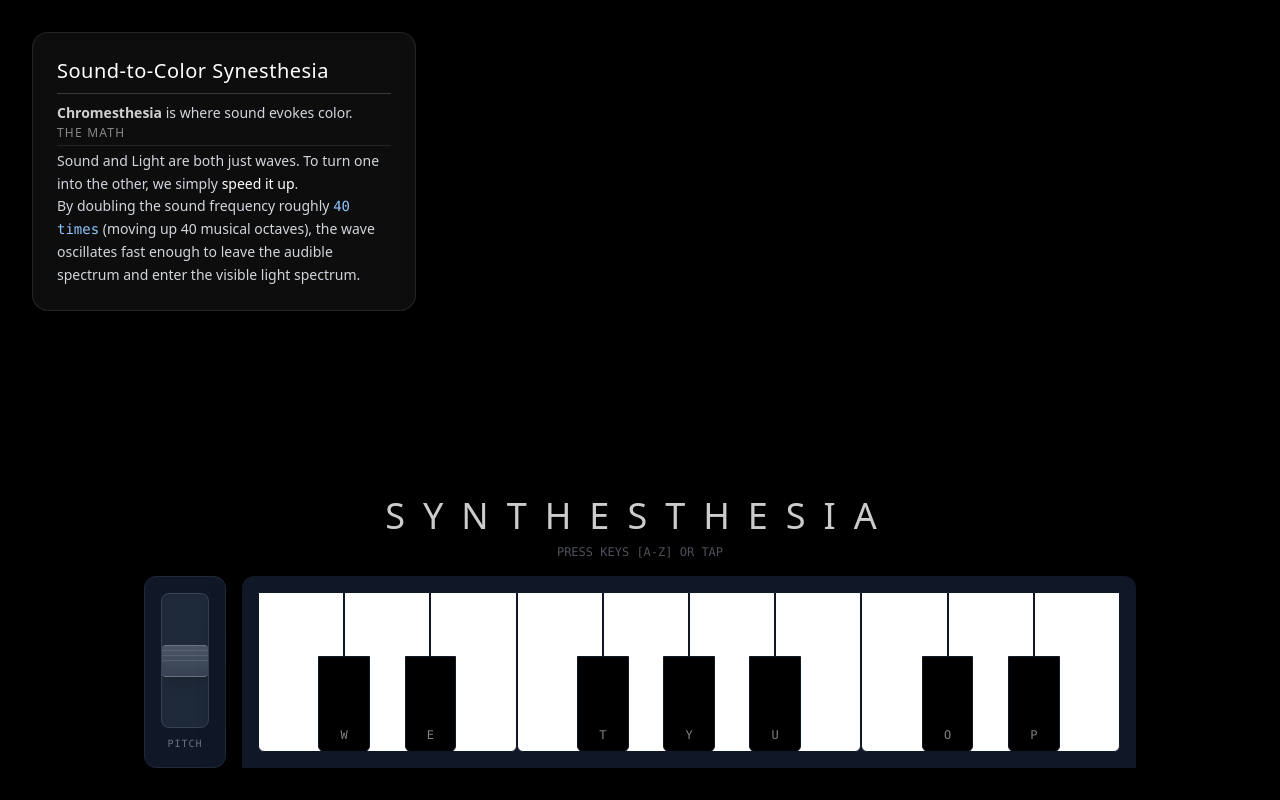
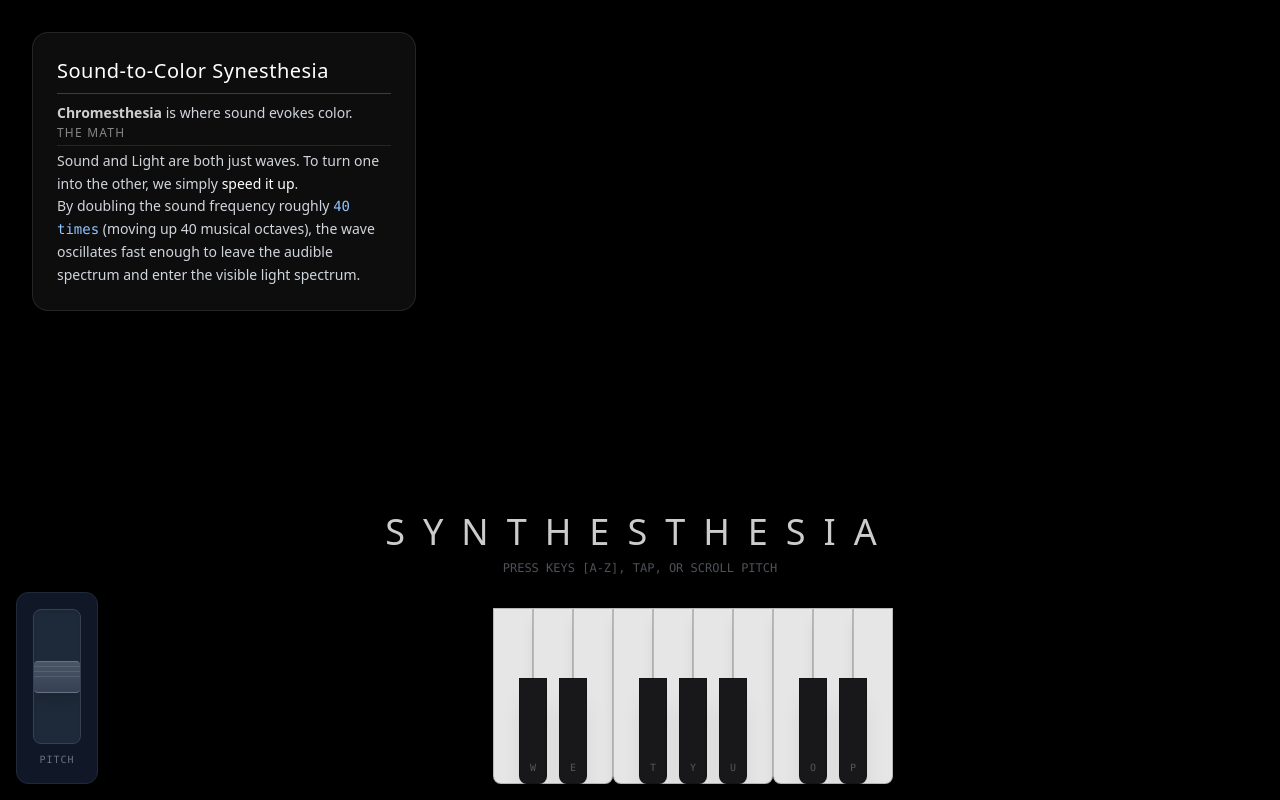
Before and after one commit to mvicari/synthesthesia, a React (Vite) app: page / in a window 1280 px wide. Built offline with nearby package versions, Linux system fonts and the light colour scheme.

Commit message:
Refine keyboard sizing and remove bulky container

```diff
--- a/src/App.tsx
+++ b/src/App.tsx
@@ -6,7 +6,7 @@ import { useAudio } from './utils/audio';
 import { NOTES, type Note } from './utils/notes';
 
 function App() {
-  const { playTone, stopTone, initAudio, setPitchBend: setAudioPitch } = useAudio();
+  const { playTone, stopTone, initAudio, setPitchBend: setAudioPitch, analyser } = useAudio();
   const [activeNotes, setActiveNotes] = useState<Set<number>>(new Set());
   const [ripples, setRipples] = useState<Ripple[]>([]);
   const [pitchBend, setPitchBend] = useState(0); // -2 to 2 semitones
@@ -122,7 +122,12 @@ function App() {
     <div className="relative w-screen h-screen bg-black flex flex-col justify-end overflow-hidden"
          onClick={initAudio}
     >
-      <Visualizer ripples={ripples} activeNotes={activeNotes} pitchBend={pitchBend} />
+      <Visualizer
+        ripples={ripples}
+        activeNotes={activeNotes}
+        pitchBend={pitchBend}
+        analyser={analyser.current}
+      />
 
       {/* Info Panel */}
       <div className="absolute top-4 left-4 md:top-8 md:left-8 z-40 max-w-[200px] md:max-w-sm pointer-events-none select-none">
@@ -146,18 +151,18 @@ function App() {
         </div>
       </div>
 
-      <div className="z-50 w-full max-w-5xl mx-auto mb-4 md:mb-8 px-2 md:px-4">
+      <div className="z-50 w-full mb-4 px-2 md:px-4">
         <div className="mb-2 md:mb-4 text-center">
           <h1 className="text-2xl md:text-4xl font-light tracking-[0.3em] md:tracking-[0.5em] text-white opacity-80 mix-blend-difference">
             SYNTHESTHESIA
           </h1>
           <p className="text-[10px] md:text-xs text-gray-400 mt-1 md:mt-2 font-mono opacity-50">
-            PRESS KEYS [A-Z] OR TAP
+            PRESS KEYS [A-Z], TAP, OR SCROLL PITCH
           </p>
         </div>
 
         {/* Controls Container */}
-        <div className="flex gap-2 md:gap-4 items-end justify-center w-full">
+        <div className="flex gap-2 md:gap-6 items-end justify-center w-full max-w-none">
           <Wheels
             onPitchBend={setPitchBend}
             pitchBend={pitchBend}
--- a/src/components/Keyboard.tsx
+++ b/src/components/Keyboard.tsx
@@ -11,19 +11,16 @@ interface KeyboardProps {
 
 export const Keyboard: React.FC<KeyboardProps> = ({ notes, activeNotes, onPlay, onStop }) => {
   return (
-    <div className="flex justify-center items-end h-32 md:h-48 w-full select-none relative bg-gray-900 p-2 md:p-4 rounded-t-xl shadow-2xl overflow-hidden">
+    <div className="flex justify-center items-end h-32 md:h-44 w-full select-none relative overflow-visible">
       {notes.map((note) => {
         const isActive = activeNotes.has(note.frequency);
         const color = frequencyToHSL(note.frequency);
 
-        const baseClass = "relative border border-gray-900 rounded-b-md transition-all duration-100 cursor-pointer z-10 touch-none";
-        // White keys: flexible width to fill container
-        const whiteClass = `h-full flex-1 min-w-[20px] bg-white text-black hover:bg-gray-100 active:scale-95 origin-top ${isActive ? '!bg-gray-200 shadow-[0_0_20px_rgba(255,255,255,0.5)]' : ''}`;
-        // Black keys: absolute positioning or negative margins.
-        // With flex layout for white keys, negative margins on black keys works if they are inserted in flow.
-        // But scaling them is tricky.
-        // Let's stick to the current linear rendering but adjust sizing.
-        const blackClass = `h-[60%] w-[6%] bg-black text-white -mx-[3%] z-20 hover:bg-gray-800 active:scale-95 origin-top ${isActive ? '!bg-gray-700 shadow-[0_0_15px_rgba(255,255,255,0.3)]' : ''}`;
+        const baseClass = "relative border border-black/20 rounded-b-lg transition-all duration-100 cursor-pointer z-10 touch-none shrink-0";
+        // White keys: in-between width (w-10 md, w-7 mobile)
+        const whiteClass = `h-full w-7 md:w-10 bg-white/90 backdrop-blur-sm text-black hover:bg-white active:scale-95 origin-top shadow-lg ${isActive ? '!bg-gray-200' : ''}`;
+        // Black keys: refined width and negative margin for the new scale
+        const blackClass = `h-[60%] w-5 md:w-7 bg-zinc-900 text-white -mx-[10px] md:-mx-[14px] z-20 hover:bg-black active:scale-95 origin-top shadow-xl ${isActive ? '!bg-zinc-700' : ''}`;
 
         const isBlack = note.type === 'black';
 
@@ -31,18 +28,14 @@ export const Keyboard: React.FC<KeyboardProps> = ({ notes, activeNotes, onPlay,
           <div
             key={note.note + note.frequency}
             className={`${baseClass} ${isBlack ? blackClass : whiteClass}`}
-            style={
-              isBlack
-                ? { backgroundColor: isActive ? color : undefined }
-                : { backgroundColor: isActive ? color : undefined }
-            }
+            style={{ backgroundColor: isActive ? color : undefined }}
             onMouseDown={() => onPlay(note.frequency)}
             onMouseUp={() => onStop(note.frequency)}
             onMouseLeave={() => onStop(note.frequency)}
             onTouchStart={(e) => { e.preventDefault(); onPlay(note.frequency); }}
             onTouchEnd={() => onStop(note.frequency)}
           >
-            <span className="absolute bottom-2 left-1/2 -translate-x-1/2 text-[8px] md:text-xs opacity-50 font-mono pointer-events-none mix-blend-difference">
+            <span className="absolute bottom-2 left-1/2 -translate-x-1/2 text-[8px] md:text-[10px] opacity-30 font-mono pointer-events-none mix-blend-difference">
               {note.key.toUpperCase()}
             </span>
           </div>
--- a/src/components/Visualizer.tsx
+++ b/src/components/Visualizer.tsx
@@ -14,15 +14,117 @@ interface VisualizerProps {
   ripples: Ripple[];
   activeNotes: Set<number>;
   pitchBend?: number;
+  analyser?: AnalyserNode | null;
 }
 
-export const Visualizer: React.FC<VisualizerProps> = ({ ripples, activeNotes, pitchBend = 0 }) => {
+export const Visualizer: React.FC<VisualizerProps> = ({ ripples, activeNotes, pitchBend = 0, analyser }) => {
   // Helper to calculate bent frequency
   const getBentFreq = (baseFreq: number) => baseFreq * Math.pow(2, pitchBend / 12);
 
   // Calculate blended chord color
   const currentBentFreqs = Array.from(activeNotes).map(getBentFreq);
   const blendColor = getMixColor(currentBentFreqs);
+
+  // Canvas for Waveform
+  const canvasRef = React.useRef<HTMLCanvasElement>(null);
+
+  React.useEffect(() => {
+    if (!canvasRef.current || !analyser) return;
+
+    const canvas = canvasRef.current;
+    const ctx = canvas.getContext('2d');
+    if (!ctx) return;
+
+    // Set canvas size
+    const resizeCanvas = () => {
+      canvas.width = window.innerWidth;
+      canvas.height = window.innerHeight;
+    };
+    resizeCanvas();
+    window.addEventListener('resize', resizeCanvas);
+
+    const bufferLength = analyser.frequencyBinCount;
+    const dataArray = new Uint8Array(bufferLength);
+
+    let animationId: number;
+
+    const draw = () => {
+      animationId = requestAnimationFrame(draw);
+      analyser.getByteTimeDomainData(dataArray);
+
+      // Clear but keep transparent
+      ctx.clearRect(0, 0, canvas.width, canvas.height);
+
+      // We only draw if there's sound
+      if (activeNotes.size === 0) return;
+
+      const width = canvas.width;
+      const height = canvas.height;
+      const centerY = height / 2;
+
+      ctx.lineWidth = 2;
+
+      // 1. Draw "Light" Wave (High Frequency, Color)
+      // We simulate light by drawing a wave that is much faster than the audio wave
+      // The amplitude is modulated by the audio data
+      ctx.beginPath();
+      ctx.strokeStyle = blendColor;
+      // Glow effect for light
+      ctx.shadowBlur = 20;
+      ctx.shadowColor = blendColor;
+
+      const lightFreqMult = 20; // Simulate "higher frequency"
+
+      for (let i = 0; i < bufferLength; i++) {
+        const v = dataArray[i] / 128.0; // 0..2 (1 is center)
+        const y = v * height/2;
+        // Current slice percentage
+        const x = (i / bufferLength) * width;
+
+        // Add high freq sine modulation
+        const lightMod = Math.sin(i * lightFreqMult) * 50 * (Math.abs(v - 1)); // Amplitude scales with volume
+
+        if (i === 0) {
+          ctx.moveTo(x, y + lightMod);
+        } else {
+          ctx.lineTo(x, y + lightMod);
+        }
+      }
+      ctx.stroke();
+
+      // Reset Shadow for next pass
+      ctx.shadowBlur = 0;
+
+      // 2. Draw "Sound" Wave (Real Audio Data, White)
+      ctx.beginPath();
+      ctx.strokeStyle = 'rgba(255, 255, 255, 0.8)';
+      ctx.lineWidth = 3;
+
+      for (let i = 0; i < bufferLength; i++) {
+        const v = dataArray[i] / 128.0;
+        const y = v * height / 2; // Map 0..2 to 0..height
+        // Note: dataArray values are 0-255. 128 is silence.
+        // v goes from 0 to 2. 1 is center.
+        // if v=1, y = height/2. Perfect.
+
+        const x = (i / bufferLength) * width;
+
+        if (i === 0) {
+          ctx.moveTo(x, y);
+        } else {
+          ctx.lineTo(x, y);
+        }
+      }
+      ctx.stroke();
+    };
+
+    draw();
+
+    return () => {
+      window.removeEventListener('resize', resizeCanvas);
+      cancelAnimationFrame(animationId);
+    };
+  }, [analyser, activeNotes, blendColor]);
 
   return (
     <div className="fixed inset-0 pointer-events-none overflow-hidden bg-black z-0 perspective-[1000px]">
@@ -49,6 +151,12 @@ export const Visualizer: React.FC<VisualizerProps> = ({ ripples, activeNotes, pi
            />
          )}
       </div>
+
+      {/* WAVEFORM CANVAS LAYER */}
+      <canvas
+        ref={canvasRef}
+        className="absolute inset-0 w-full h-full z-10 mix-blend-screen opacity-80"
+      />
 
       {/* Main 3D Scene Layer */}
       <div className="absolute inset-0 transform-style-3d rotate-x-[10deg]">
--- a/src/utils/audio.ts
+++ b/src/utils/audio.ts
@@ -3,6 +3,7 @@ import { useRef, useEffect, useCallback } from 'react';
 export const useAudio = () => {
   const audioContext = useRef<AudioContext | null>(null);
   const masterGain = useRef<GainNode | null>(null);
+  const analyser = useRef<AnalyserNode | null>(null);
 
   // Active nodes storage
   const oscillators = useRef<Map<number, OscillatorNode>>(new Map());
@@ -14,9 +15,17 @@ export const useAudio = () => {
   const initAudio = useCallback(() => {
     if (!audioContext.current) {
       audioContext.current = new (window.AudioContext || (window as any).webkitAudioContext)();
+
       masterGain.current = audioContext.current.createGain();
       masterGain.current.gain.value = 0.3;
-      masterGain.current.connect(audioContext.current.destination);
+
+      analyser.current = audioContext.current.createAnalyser();
+      analyser.current.fftSize = 2048; // Higher res for waveform
+
+      // Master -> Analyser -> Destination
+      masterGain.current.connect(analyser.current);
+      analyser.current.connect(audioContext.current.destination);
+
     } else if (audioContext.current.state === 'suspended') {
       audioContext.current.resume();
     }
@@ -100,5 +109,5 @@ export const useAudio = () => {
     };
   }, []);
 
-  return { playTone, stopTone, initAudio, setPitchBend };
+  return { playTone, stopTone, initAudio, setPitchBend, analyser };
 };
```
